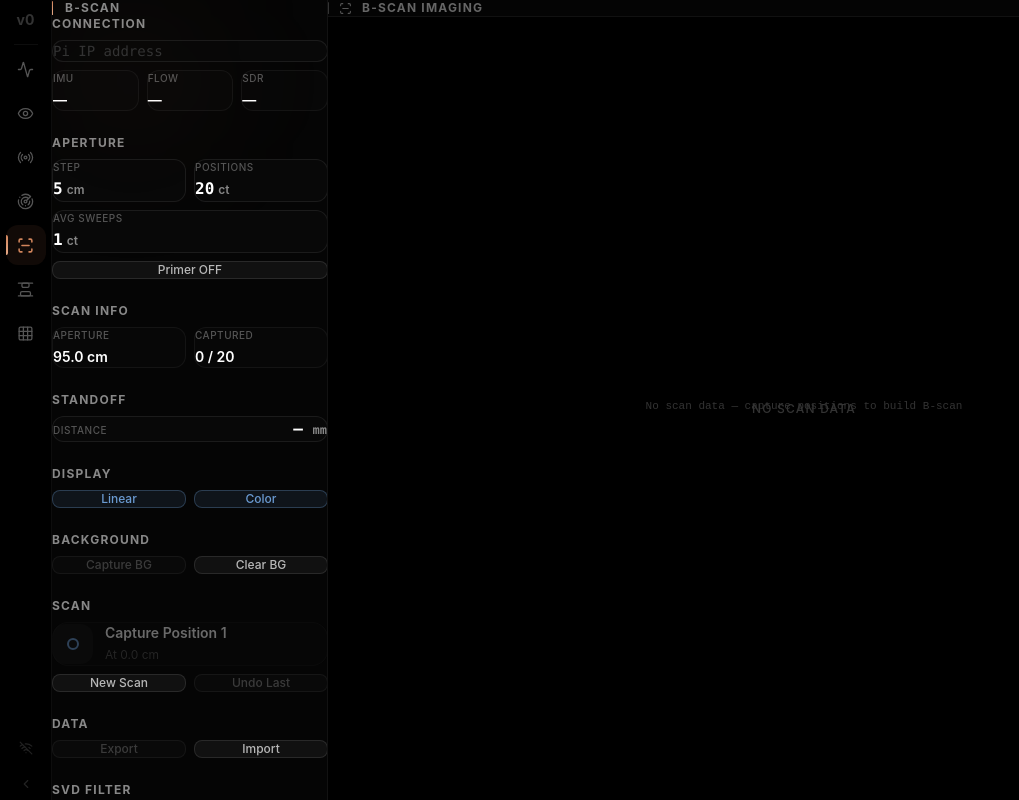
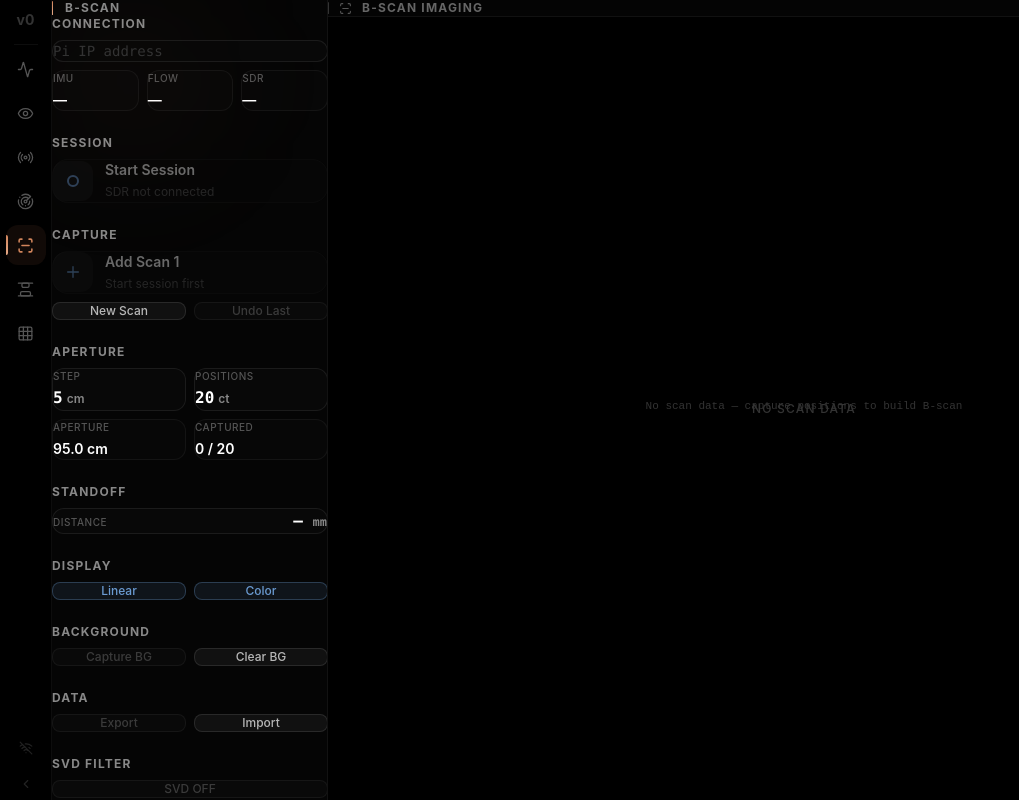
Before and after one commit to DataDragoon/version_2, a React (Vite) app in the folder groundstation/frontend/: page / in a window 1280 px wide. Both pictures are taken after a click on the button 25 px from the left and 245 px from the top of the page. Shown: the whole page, without its empty margins (0-1019 px from the left). Built offline with nearby package versions, Linux system fonts and the light colour scheme.

Commit message:
rewrote b scan for continous sfcw sweeps and flagging

```diff
--- a/groundstation/frontend/src/App.jsx
+++ b/groundstation/frontend/src/App.jsx
@@ -148,8 +148,6 @@ export default function App() {
   // B-scan display toggles
   const [bscanScaleMode, setBscanScaleMode] = useState('linear');
   const [bscanDisplayMode, setBscanDisplayMode] = useState('color');
-  const [bscanAvgCount, setBscanAvgCount] = useState(1);
-  const [bscanPrimer, setBscanPrimer] = useState(false);
   const [bgStandoffMm, setBgStandoffMm] = useState(null);
 
   // B-scan SVD filter state (used by bscan panel + sar)
@@ -519,10 +517,7 @@ export default function App() {
     setImuData(msg);
     if (msg.lidar !== null && msg.lidar !== undefined) {
       setLidarMm(msg.lidar);
-      // Accumulate lidar during bscan captures
-      if (bscanPendingRef.current) {
-        lidarAccumRef.current.push(msg.lidar);
-      }
+      lidarAccumRef.current.push(msg.lidar);
     }
   }, []);
 
@@ -564,7 +559,11 @@ export default function App() {
       const standoffMm = avgLidarMm !== null ? avgLidarMm - LIDAR_ANTENNA_OFFSET_MM : null;
       lidarAccumRef.current = [];
 
-      if (bscanPendingRef.current === 'capture') {
+      // Always update live display
+      setSfcwResult(msg);
+
+      // Flag-based B-scan capture: sweep itself carries the flag
+      if (msg.bscan_capture) {
         const posData = {
           magnitudes: [...msg.magnitudes],
           distances: [...msg.distances],
@@ -576,9 +575,9 @@ export default function App() {
           lidar_standoff_mm: standoffMm,
         };
         setBscanData(prev => [...prev, posData]);
-        bscanPendingRef.current = null;
         setBscanCapturing(false);
-      } else if (bscanPendingRef.current === 'capture_bg') {
+      }
+      if (msg.bscan_bg_capture) {
         setBscanBgRef({
           h_cal_real: msg.h_cal_real ? [...msg.h_cal_real] : null,
           h_cal_imag: msg.h_cal_imag ? [...msg.h_cal_imag] : null,
@@ -587,9 +586,10 @@ export default function App() {
           range_offset: msg.range_offset,
           lidar_standoff_mm: standoffMm,
         });
-        bscanPendingRef.current = null;
         setBscanCapturing(false);
-      } else if (bscanPendingRef.current === 'capture_align_bg') {
+      }
+      // Legacy: alignment BG capture (still uses pending ref)
+      if (bscanPendingRef.current === 'capture_align_bg') {
         setAlignBgRef({
           h_cal_real: msg.h_cal_real ? [...msg.h_cal_real] : null,
           h_cal_imag: msg.h_cal_imag ? [...msg.h_cal_imag] : null,
@@ -600,8 +600,6 @@ export default function App() {
         });
         bscanPendingRef.current = null;
         setBscanCapturing(false);
-      } else {
-        setSfcwResult(msg);
       }
       setSfcwProgress(null);
     } else if (msg.type === 'sfcw_progress') {
@@ -622,29 +620,18 @@ export default function App() {
   const sdrUrl = piIp ? `ws://${piIp}:9003` : null;
   const { status: sdrConnectionStatus, send: sendSdr, connect: connectSdr, disconnect: disconnectSdr } = useWebSocket(sdrUrl, handleSdrMessage);
 
-  const handleBscanAvgCountChange = useCallback((count) => {
-    setBscanAvgCount(count);
-    sendSdr({ cmd: 'sfcw_set_params', bscan_avg_count: count });
-  }, [sendSdr]);
-
-  const handleBscanPrimerChange = useCallback((enabled) => {
-    setBscanPrimer(enabled);
-    sendSdr({ cmd: 'sfcw_set_params', bscan_primer: enabled });
-  }, [sendSdr]);
-
   const handleBscanAction = useCallback((action) => {
-    if (action === 'capture') {
-      sendSdr({ cmd: 'bscan_warm_up' });
-      lidarAccumRef.current = [];
-      bscanPendingRef.current = 'capture';
+    if (action === 'start_session') {
+      if (sfcwRunning) return;
+      sendSdr({ cmd: 'sfcw_start' });
+    } else if (action === 'stop_session') {
+      sendSdr({ cmd: 'sfcw_stop' });
+    } else if (action === 'add_scan') {
       setBscanCapturing(true);
-      sendSdr({ cmd: 'sweep_capture' });
+      sendSdr({ cmd: 'bscan_capture' });
     } else if (action === 'capture_bg') {
-      sendSdr({ cmd: 'bscan_warm_up' });
-      lidarAccumRef.current = [];
-      bscanPendingRef.current = 'capture_bg';
       setBscanCapturing(true);
-      sendSdr({ cmd: 'sweep_capture' });
+      sendSdr({ cmd: 'bscan_bg_capture' });
     } else if (action === 'clear_bg') {
       setBscanBgRef(null);
     } else if (action === 'new') {
@@ -704,7 +691,7 @@ export default function App() {
       };
       input.click();
     }
-  }, [sendSdr, bscanData, bscanParams, sfcwParams]);
+  }, [sendSdr, sfcwRunning, bscanData, bscanParams, sfcwParams]);
 
   // Rate counter interval
   const rateIntervalRef = useRef(null);
@@ -800,10 +787,6 @@ export default function App() {
         onBscanScaleModeChange={setBscanScaleMode}
         bscanDisplayMode={bscanDisplayMode}
         onBscanDisplayModeChange={setBscanDisplayMode}
-        bscanAvgCount={bscanAvgCount}
-        onBscanAvgCountChange={handleBscanAvgCountChange}
-        bscanPrimer={bscanPrimer}
-        onBscanPrimerChange={handleBscanPrimerChange}
         bgStandoffMm={bgStandoffMm}
         onBgStandoffMmChange={setBgStandoffMm}
         alignEnabled={alignEnabled}
@@ -814,11 +797,9 @@ export default function App() {
         onAlignNormEnabledChange={setAlignNormEnabled}
         alignBgCaptured={alignBgRef !== null}
         onAlignBgCapture={() => {
-          sendSdr({ cmd: 'bscan_warm_up' });
           lidarAccumRef.current = [];
           bscanPendingRef.current = 'capture_align_bg';
           setBscanCapturing(true);
-          sendSdr({ cmd: 'sweep_capture' });
         }}
         onAlignBgClear={() => setAlignBgRef(null)}
         alignSvdEnabled={alignSvdEnabled}
--- a/groundstation/frontend/src/components/BscanPanel.jsx
+++ b/groundstation/frontend/src/components/BscanPanel.jsx
@@ -4,7 +4,7 @@ import { Section, InfoTile } from './Sidebar';
 
 const LIDAR_AVG_WINDOW = 20;
 
-export default function BscanPanel({ isConnected, sdrConnected, sendSdr, scanData, scanCapturing, bgCaptured, bgApplied, onBgAppliedChange, onScanAction, params, onParamsChange, sfcwParams, svdEnabled, svdK, svdStrength, onSvdEnabledChange, onSvdKChange, onSvdStrengthChange, scaleMode, onScaleModeChange, displayMode, onDisplayModeChange, bscanAvgCount, onBscanAvgCountChange, bscanPrimer, onBscanPrimerChange, lidarMm, bgStandoffMm, onBgStandoffMmChange }) {
+export default function BscanPanel({ isConnected, sdrConnected, sfcwRunning, scanData, scanCapturing, bgCaptured, bgApplied, onBgAppliedChange, onScanAction, params, onParamsChange, svdEnabled, svdK, svdStrength, onSvdEnabledChange, onSvdKChange, onSvdStrengthChange, scaleMode, onScaleModeChange, displayMode, onDisplayModeChange, lidarMm, bgStandoffMm, onBgStandoffMmChange }) {
   const { stepSize, numPositions, wallStandoff, wallThickness, wallPermittivity } = params;
 
   const update = (key, value) => {
@@ -35,12 +35,120 @@ export default function BscanPanel({ isConnected, sdrConnected, sendSdr, scanDat
   const deltaMm = (bgStandoffMm != null && lidarAvg != null) ? lidarAvg - bgStandoffMm : null;
   const deltaOk = deltaMm != null && Math.abs(deltaMm) <= 5;
 
-  const canCapture = isConnected && sdrConnected && !scanCapturing;
+  const canActivate = isConnected && sdrConnected;
   const captured = scanData.length;
   const apertureLength = stepSize * (numPositions - 1);
 
   return (
     <>
+      {/* Session control — starts/stops continuous sweep */}
+      <Section label="Session">
+        <button
+          onClick={() => onScanAction(sfcwRunning ? 'stop_session' : 'start_session')}
+          disabled={!canActivate}
+          className={cn(
+            'group relative flex items-center gap-3 w-full p-4 rounded-2xl border',
+            'transition-all duration-500 cursor-pointer',
+            'disabled:cursor-not-allowed disabled:opacity-40',
+            sfcwRunning
+              ? 'bg-orange-500/8 border-orange-500/30 hover:border-orange-500/50'
+              : canActivate
+                ? 'bg-[#6B9BD2]/8 border-[#6B9BD2]/30 hover:border-[#6B9BD2]/50'
+                : 'bg-[#0a0a0a]/50 border-white/5',
+          )}
+        >
+          <div className={cn(
+            'flex items-center justify-center w-10 h-10 rounded-xl shrink-0 transition-all duration-500',
+            sfcwRunning ? 'bg-orange-500/15' : canActivate ? 'bg-[#6B9BD2]/15' : 'bg-white/5',
+          )}>
+            {sfcwRunning ? (
+              <div className="w-3 h-3 rounded-sm bg-orange-400" />
+            ) : (
+              <div className="w-3 h-3 rounded-full border-2 border-current text-[#6B9BD2]" />
+            )}
+          </div>
+          <div className="flex flex-col gap-0.5 text-left min-w-0">
+            <span className="text-sm font-semibold text-white">
+              {sfcwRunning ? 'Stop Session' : 'Start Session'}
+            </span>
+            <span className="text-xs text-[#555555] leading-relaxed">
+              {sfcwRunning ? 'Sweeping continuously...' :
+               !sdrConnected ? 'SDR not connected' : 'Start continuous sweep'}
+            </span>
+          </div>
+        </button>
+      </Section>
+
+      {/* Capture controls — only available when session is running */}
+      <Section label="Capture">
+        <button
+          onClick={() => onScanAction('add_scan')}
+          disabled={!sfcwRunning || scanCapturing || captured >= numPositions}
+          className={cn(
+            'group relative flex items-center gap-3 w-full p-4 rounded-2xl border',
+            'transition-all duration-500 cursor-pointer',
+            'disabled:cursor-not-allowed disabled:opacity-40',
+            sfcwRunning && !scanCapturing && captured < numPositions
+              ? 'bg-[#6B9BD2]/8 border-[#6B9BD2]/30 hover:border-[#6B9BD2]/50'
+              : 'bg-[#0a0a0a]/50 border-white/5',
+          )}
+        >
+          <div className={cn(
+            'flex items-center justify-center w-10 h-10 rounded-xl shrink-0 transition-all duration-500',
+            sfcwRunning && !scanCapturing && captured < numPositions ? 'bg-[#6B9BD2]/15' : 'bg-white/5',
+          )}>
+            {scanCapturing ? (
+              <div className="w-3 h-3 rounded-full border-2 border-[#6B9BD2] border-t-transparent animate-spin" />
+            ) : (
+              <svg className="w-4 h-4 text-[#6B9BD2]" fill="none" viewBox="0 0 24 24" stroke="currentColor" strokeWidth={2}>
+                <path strokeLinecap="round" strokeLinejoin="round" d="M12 4v16m8-8H4" />
+              </svg>
+            )}
+          </div>
+          <div className="flex flex-col gap-0.5 text-left min-w-0">
+            <span className="text-sm font-semibold text-white">
+              {scanCapturing ? 'Capturing...' : `Add Scan ${captured + 1}`}
+            </span>
+            <span className="text-xs text-[#555555] leading-relaxed">
+              {scanCapturing ? 'Waiting for next sweep' :
+               captured >= numPositions ? 'Scan complete' :
+               !sfcwRunning ? 'Start session first' :
+               `At ${(captured * stepSize).toFixed(1)} cm`}
+            </span>
+          </div>
+        </button>
+
+        {captured > 0 && (
+          <div className="relative h-1.5 rounded-full bg-white/5 overflow-hidden">
+            <div
+              className="absolute inset-y-0 left-0 rounded-full bg-gradient-to-r from-[#6B9BD2] to-[#8BB8E8] transition-all duration-300"
+              style={{ width: `${(captured / numPositions) * 100}%` }}
+            />
+          </div>
+        )}
+
+        <div className="grid grid-cols-2 gap-2">
+          <button
+            onClick={() => onScanAction('new')}
+            className="px-3 py-2 rounded-lg text-xs font-medium bg-white/5 border border-white/10 text-white/70 hover:bg-white/10 hover:text-white transition-all"
+          >
+            New Scan
+          </button>
+          <button
+            onClick={() => onScanAction('undo')}
+            disabled={captured === 0}
+            className={cn(
+              'px-3 py-2 rounded-lg text-xs font-medium transition-all',
+              captured > 0
+                ? 'bg-white/5 border border-white/10 text-white/70 hover:bg-white/10 hover:text-white'
+                : 'bg-white/2 border border-white/5 text-white/20 cursor-not-allowed'
+            )}
+          >
+            Undo Last
+          </button>
+        </div>
+      </Section>
+
       <Section label="Aperture">
         <div className="grid grid-cols-2 gap-2">
           <EditableField
@@ -60,30 +168,6 @@ export default function BscanPanel({ isConnected, sdrConnected, sendSdr, scanDat
             max={200}
           />
         </div>
-        <div className="grid grid-cols-1 gap-2">
-          <EditableField
-            label="Avg Sweeps"
-            value={bscanAvgCount}
-            unit="ct"
-            onChange={(v) => onBscanAvgCountChange(Math.round(v))}
-            min={1}
-            max={16}
-          />
-        </div>
-        <button
-          onClick={() => onBscanPrimerChange(!bscanPrimer)}
-          className={cn(
-            'w-full px-3 py-2 rounded-lg text-xs font-medium transition-all border',
-            bscanPrimer
-              ? 'bg-[#6B9BD2]/10 border-[#6B9BD2]/30 text-[#6B9BD2]'
-              : 'bg-white/5 border-white/10 text-white/70 hover:bg-white/10 hover:text-white'
-          )}
-        >
-          {bscanPrimer ? '● Primer ON' : 'Primer OFF'}
-        </button>
-      </Section>
-
-      <Section label="Scan Info">
         <div className="grid grid-cols-2 gap-2">
           <InfoTile label="Aperture" value={`${apertureLength.toFixed(1)} cm`} />
           <InfoTile label="Captured" value={`${captured} / ${numPositions}`} />
@@ -143,10 +227,10 @@ export default function BscanPanel({ isConnected, sdrConnected, sendSdr, scanDat
         <div className="grid grid-cols-2 gap-2">
           <button
             onClick={() => handleAction('capture_bg')}
-            disabled={!canCapture}
+            disabled={!sfcwRunning}
             className={cn(
               'px-3 py-2.5 rounded-lg text-xs font-medium transition-all',
-              canCapture
+              sfcwRunning
                 ? 'bg-white/5 border border-white/10 text-white/70 hover:bg-white/10 hover:text-white'
                 : 'bg-white/2 border border-white/5 text-white/20 cursor-not-allowed'
             )}
@@ -173,72 +257,6 @@ export default function BscanPanel({ isConnected, sdrConnected, sendSdr, scanDat
             {bgApplied ? '● BG Applied' : 'BG Not Applied'}
           </button>
         )}
-      </Section>
-
-      <Section label="Scan">
-        <button
-          onClick={() => onScanAction('capture')}
-          disabled={!canCapture || captured >= numPositions}
-          className={cn(
-            'group relative flex items-center gap-3 w-full p-4 rounded-2xl border',
-            'transition-all duration-500 cursor-pointer',
-            'disabled:cursor-not-allowed disabled:opacity-40',
-            canCapture && captured < numPositions
-              ? 'bg-[#6B9BD2]/8 border-[#6B9BD2]/30 hover:border-[#6B9BD2]/50'
-              : 'bg-[#0a0a0a]/50 border-white/5',
-          )}
-        >
-          <div className={cn(
-            'flex items-center justify-center w-10 h-10 rounded-xl shrink-0 transition-all duration-500',
-            canCapture && captured < numPositions ? 'bg-[#6B9BD2]/15' : 'bg-white/5',
-          )}>
-            {scanCapturing ? (
-              <div className="w-3 h-3 rounded-full border-2 border-[#6B9BD2] border-t-transparent animate-spin" />
-            ) : (
-              <div className="w-3 h-3 rounded-full border-2 border-current text-[#6B9BD2]" />
-            )}
-          </div>
-          <div className="flex flex-col gap-0.5 text-left min-w-0">
-            <span className="text-sm font-semibold text-white">
-              {scanCapturing ? 'Sweeping...' : `Capture Position ${captured + 1}`}
-            </span>
-            <span className="text-xs text-[#555555] leading-relaxed">
-              {scanCapturing ? `Averaging ${bscanAvgCount} sweep${bscanAvgCount > 1 ? 's' : ''}...` :
-               captured >= numPositions ? 'Scan complete' :
-               `At ${(captured * stepSize).toFixed(1)} cm`}
-            </span>
-          </div>
-        </button>
-
-        {captured > 0 && (
-          <div className="relative h-1.5 rounded-full bg-white/5 overflow-hidden">
-            <div
-              className="absolute inset-y-0 left-0 rounded-full bg-gradient-to-r from-[#6B9BD2] to-[#8BB8E8] transition-all duration-300"
-              style={{ width: `${(captured / numPositions) * 100}%` }}
-            />
-          </div>
-        )}
-
-        <div className="grid grid-cols-2 gap-2">
-          <button
-            onClick={() => onScanAction('new')}
-            className="px-3 py-2 rounded-lg text-xs font-medium bg-white/5 border border-white/10 text-white/70 hover:bg-white/10 hover:text-white transition-all"
-          >
-            New Scan
-          </button>
-          <button
-            onClick={() => onScanAction('undo')}
-            disabled={captured === 0}
-            className={cn(
-              'px-3 py-2 rounded-lg text-xs font-medium transition-all',
-              captured > 0
-                ? 'bg-white/5 border border-white/10 text-white/70 hover:bg-white/10 hover:text-white'
-                : 'bg-white/2 border border-white/5 text-white/20 cursor-not-allowed'
-            )}
-          >
-            Undo Last
-          </button>
-        </div>
       </Section>
 
       <Section label="Data">
--- a/groundstation/frontend/src/components/Sidebar.jsx
+++ b/groundstation/frontend/src/components/Sidebar.jsx
@@ -68,10 +68,6 @@ export default function Sidebar({
   onBscanScaleModeChange,
   bscanDisplayMode,
   onBscanDisplayModeChange,
-  bscanAvgCount,
-  onBscanAvgCountChange,
-  bscanPrimer,
-  onBscanPrimerChange,
   bgStandoffMm,
   onBgStandoffMmChange,
   alignEnabled,
@@ -248,7 +244,7 @@ export default function Sidebar({
                 <BscanPanel
                   isConnected={isConnected}
                   sdrConnected={sdrConnected}
-                  sendSdr={sendSdr}
+                  sfcwRunning={sfcwRunning}
                   scanData={bscanData}
                   scanCapturing={bscanCapturing}
                   bgCaptured={bscanBgCaptured}
@@ -257,7 +253,6 @@ export default function Sidebar({
                   onScanAction={onBscanAction}
                   params={bscanParams}
                   onParamsChange={onBscanParamsChange}
-                  sfcwParams={sfcwParams}
                   svdEnabled={svdEnabled}
                   svdK={svdK}
                   svdStrength={svdStrength}
@@ -268,10 +263,6 @@ export default function Sidebar({
                   onScaleModeChange={onBscanScaleModeChange}
                   displayMode={bscanDisplayMode}
                   onDisplayModeChange={onBscanDisplayModeChange}
-                  bscanAvgCount={bscanAvgCount}
-                  onBscanAvgCountChange={onBscanAvgCountChange}
-                  bscanPrimer={bscanPrimer}
-                  onBscanPrimerChange={onBscanPrimerChange}
                   lidarMm={lidarMm}
                   bgStandoffMm={bgStandoffMm}
                   onBgStandoffMmChange={onBgStandoffMmChange}
```
Also changed, not shown: groundstation/frontend/src/components/Viewport.jsx (+17 -1 lines), 2 other files (tests, documents, lock files or other folders).
